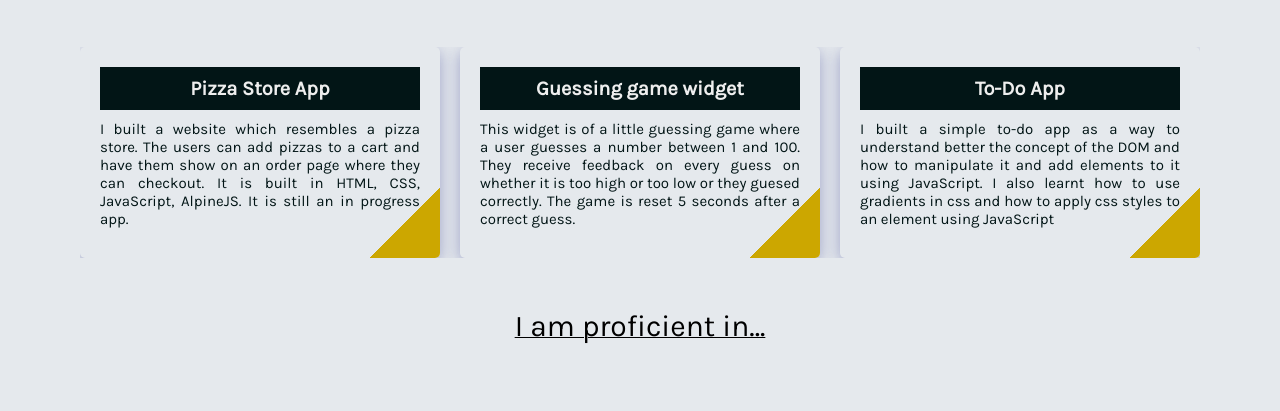
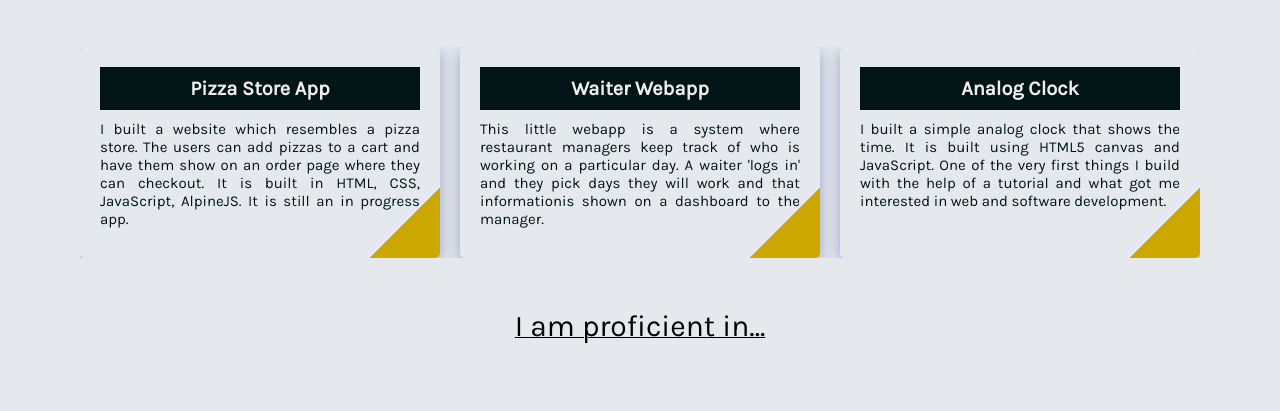
Before and after one commit to mbalindaba01/mbalindaba01.github.io, a website: page index.html in a window 1280 px wide. Shown: the part 659-1070 px from the top of the page. Drawn offline with Linux system fonts and the light colour scheme.

Commit message:
amended projects

```diff
--- a/index.html
+++ b/index.html
@@ -36,14 +36,14 @@
                 <p>I built a website which resembles a pizza store. The users can add pizzas to a cart and have them show on an order page where they can checkout. It is built in HTML, CSS, JavaScript, AlpineJS. It is still an in progress app.</p>
                 <div class="misc"></div>
             </a>
-            <a href="https://mbalindaba01.github.io/GuessingGame/" target="_blank" class="card">
-                <h3>Guessing game widget</h3>
-                <p>This widget is of a little guessing game where a user guesses a number between 1 and 100. They receive feedback on every guess on whether it is too high or too low or they guesed correctly. The game is reset 5 seconds after a correct guess.</p>
+            <a href="https://mbali-waiter-app.herokuapp.com/dashboard" target="_blank" class="card">
+                <h3>Waiter Webapp</h3>
+                <p>This little webapp is a system where restaurant managers keep track of who is working on a particular day. A waiter 'logs in' and they pick days they will work and that informationis shown on a dashboard to the manager.</p>
                 <div class="misc"></div>
             </a>
-            <a href="https://codepen.io/mbalindaba01/full/WVoxPG" target="_blank" class="card">
-                <h3>To-Do App</h3>
-                <p>I built a simple to-do app as a way to understand better the concept of the DOM and how to manipulate it and add elements to it using JavaScript. I also learnt how to use gradients in css and how to apply css styles to an element using JavaScript</p>
+            <a href="https://codepen.io/mbalindaba01/full/GLqeva" target="_blank" class="card">
+                <h3>Analog Clock</h3>
+                <p>I built a simple analog clock that shows the time. It is built using HTML5 canvas and JavaScript. One of the very first things I build with the help of a tutorial and what got me interested in web and software development.</p>
                 <div class="misc"></div>
             </a>
         </section>
--- a/package.json
+++ b/package.json
@@ -15,5 +15,8 @@
   "bugs": {
     "url": "https://github.com/mbalindaba01/mbalindaba01.github.io/issues"
   },
-  "homepage": "https://github.com/mbalindaba01/mbalindaba01.github.io#readme"
+  "homepage": "https://github.com/mbalindaba01/mbalindaba01.github.io#readme",
+  "dependencies": {
+    "jsonwebtoken": "^8.5.1"
+  }
 }
```
Also changed, not shown: 1 other file.
